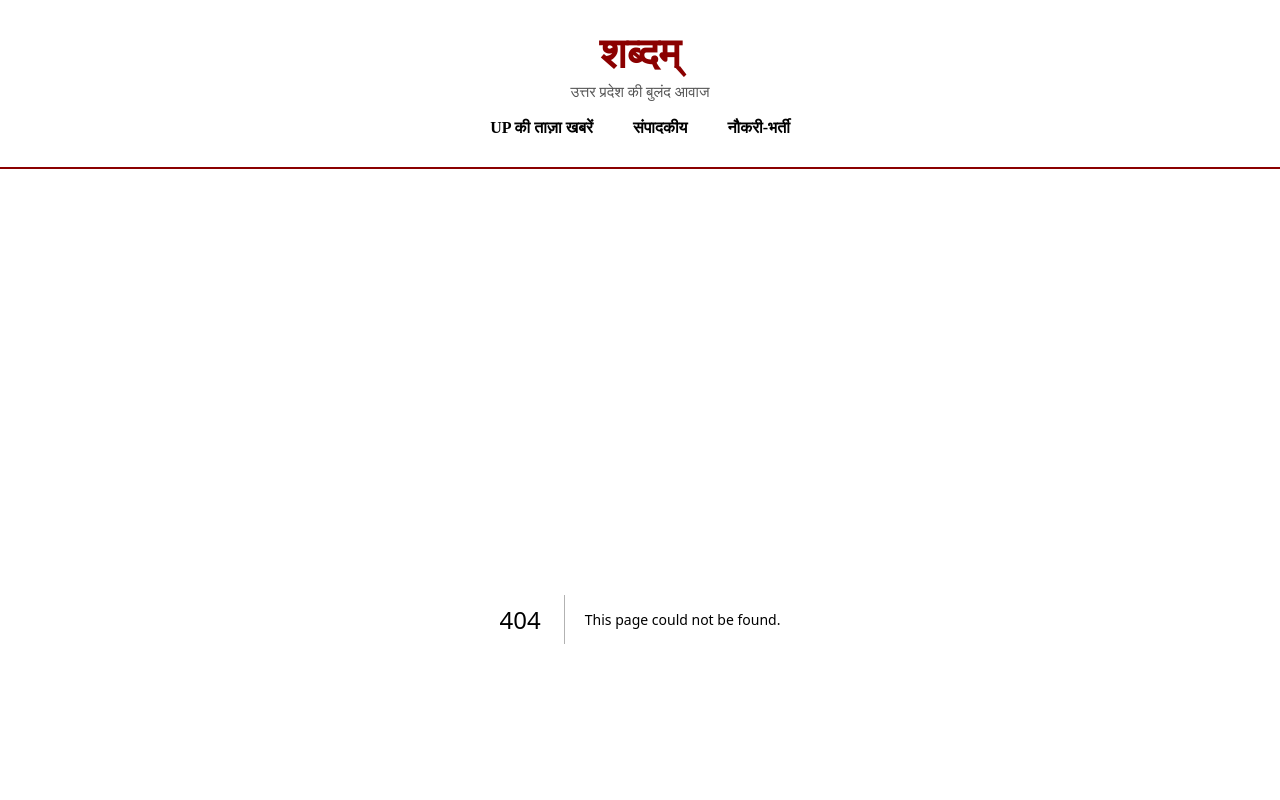
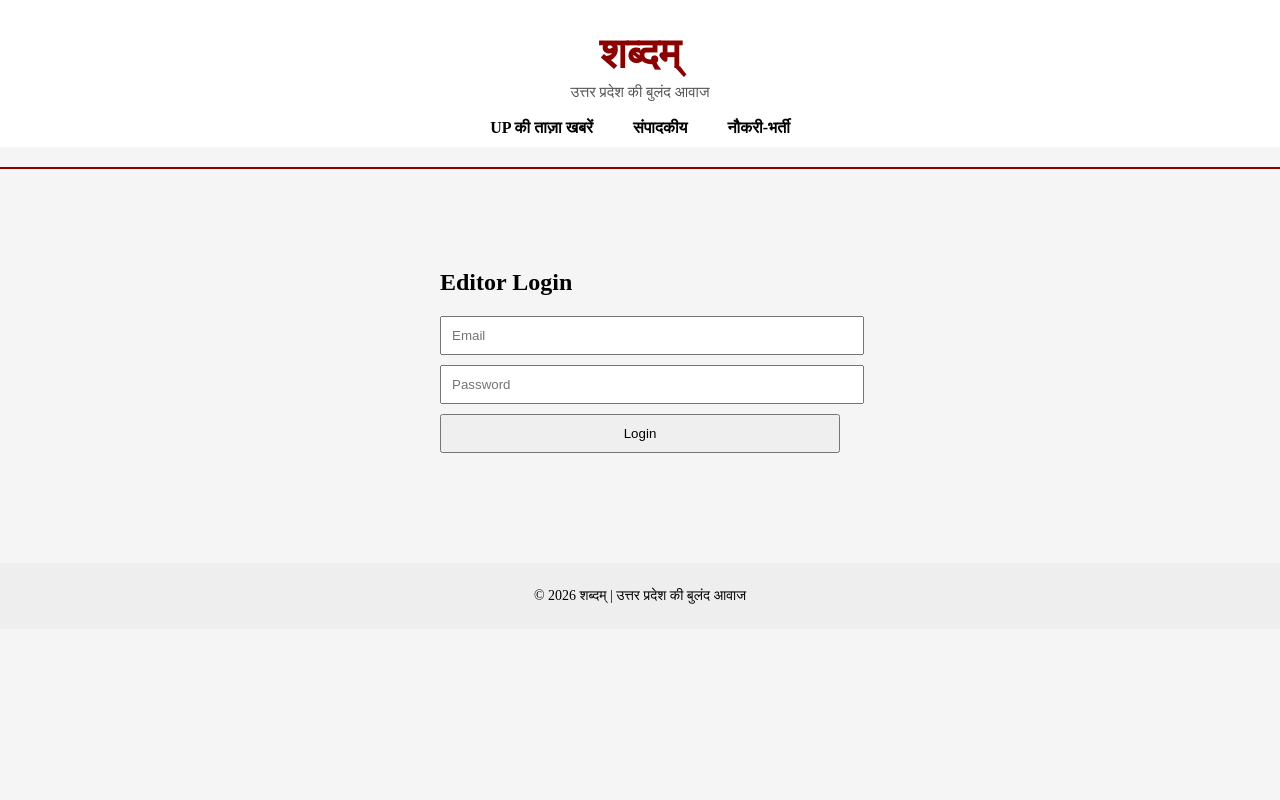
Before and after one commit to mbaitha4/shabadam-up, a Next.js app: page /login in a window 1280 px wide. Before the commit this address had no page. Shown: the top 800 px of the page. Built offline with nearby package versions, Linux system fonts and the light colour scheme.

Commit message:
Create page.tsx

```diff
--- /dev/null
+++ b/app/login/page.tsx
@@ -0,0 +1,44 @@
+"use client";
+
+import { signIn } from "next-auth/react";
+import { useState } from "react";
+
+export default function Login() {
+  const [email, setEmail] = useState("");
+  const [password, setPassword] = useState("");
+
+  const handleLogin = async (e: any) => {
+    e.preventDefault();
+
+    await signIn("credentials", {
+      email,
+      password,
+      callbackUrl: "/admin",
+    });
+  };
+
+  return (
+    <div style={{ maxWidth: 400, margin: "50px auto" }}>
+      <h2>Editor Login</h2>
+      <form onSubmit={handleLogin}>
+        <input
+          type="email"
+          placeholder="Email"
+          required
+          onChange={(e) => setEmail(e.target.value)}
+          style={{ width: "100%", padding: 10, marginBottom: 10 }}
+        />
+        <input
+          type="password"
+          placeholder="Password"
+          required
+          onChange={(e) => setPassword(e.target.value)}
+          style={{ width: "100%", padding: 10, marginBottom: 10 }}
+        />
+        <button type="submit" style={{ padding: 10, width: "100%" }}>
+          Login
+        </button>
+      </form>
+    </div>
+  );
+}
```
